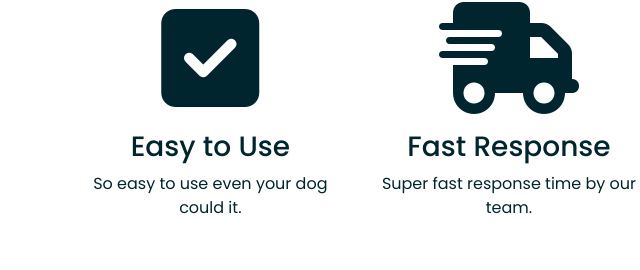
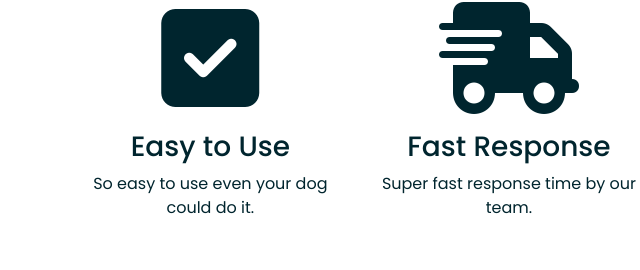
Before and after one commit to Ranjanshivam9/aapkaghar, a plain HTML site: page index.html in a window 1280 px wide. Shown: the part 854-1124 px from the top of the page, 131-771 px from the left. Drawn offline with nearby package versions, Linux system fonts and the light colour scheme.

Commit message:
Update index.html

```diff
--- a/index.html
+++ b/index.html
@@ -110,7 +110,7 @@
                     <div class="col-md-4">
                         <i class="fas fa-check-square fa-7x icon-feature"></i>
                         <h3>Easy to Use</h3>
-                        <p>So easy to use even your dog could it.</p>
+                        <p>So easy to use even your dog could do it.</p>
                     </div>
                     <div class="col-md-4">
                         <i class="fas fa-shipping-fast fa-7x icon-feature "></i>
```
